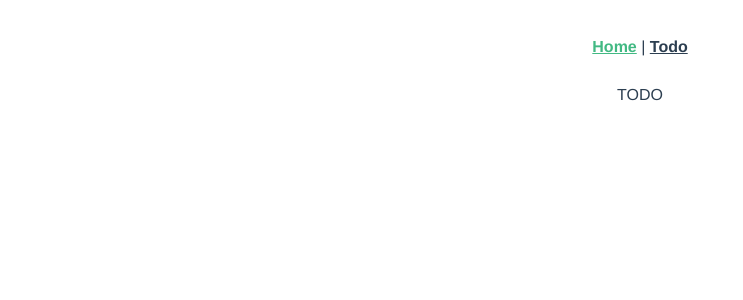
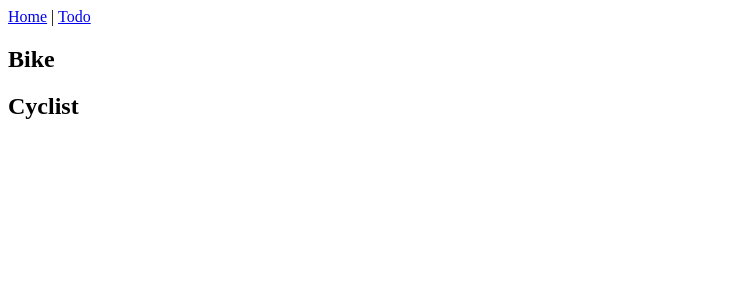
Before and after one commit to manuelleduc/sportchecklist-vue, a Vue app: page / in a window 1280 px wide. Shown: the top 300 px of the page, without its empty margins (0-743 px from the left). Built offline with nearby package versions, Linux system fonts and the light colour scheme.

Commit message:
before lazy loading translations

```diff
--- a/package.json
+++ b/package.json
@@ -15,7 +15,8 @@
     "vue-class-component": "^7.2.3",
     "vue-property-decorator": "^9.1.2",
     "vue-router": "^3.2.0",
-    "vuex": "^3.4.0"
+    "vuex": "^3.4.0",
+    "vue-i18n": "^8.24.2"
   },
   "devDependencies": {
     "@types/chai": "^4.2.11",
--- a/src/App.vue
+++ b/src/App.vue
@@ -18,25 +18,4 @@ export default class App extends Vue {
 }
 </script>
 
-<style lang="scss">
-#app {
-  font-family: Avenir, Helvetica, Arial, sans-serif;
-  -webkit-font-smoothing: antialiased;
-  -moz-osx-font-smoothing: grayscale;
-  text-align: center;
-  color: #2c3e50;
-}
-
-#nav {
-  padding: 30px;
-
-  a {
-    font-weight: bold;
-    color: #2c3e50;
-
-    &.router-link-exact-active {
-      color: #42b983;
-    }
-  }
-}
-</style>
+<style lang="scss"></style>
--- a/src/main.ts
+++ b/src/main.ts
@@ -2,8 +2,11 @@ import Vue from 'vue'
 import App from './App.vue'
 import router from './router'
 import store from './store'
+import VueI18n from 'vue-i18n'
 
 Vue.config.productionTip = false
+
+Vue.use(VueI18n)
 
 new Vue({
   router,
--- a/src/store/index.ts
+++ b/src/store/index.ts
@@ -5,30 +5,24 @@ Vue.use(Vuex)
 
 export default new Vuex.Store({
   state: {
-    count: 1,
-    todos: [
-      {id: 1, text: '...', done: true},
-      {id: 1, text: '...', done: true},
-      {id: 2, text: '...', done: false}
+    items: [
+      {
+        type: 'Bike',
+        checklist: [
+          'Loaded GPS'
+        ]
+      },
+      {
+        type: 'Cyclist',
+        checklist: [
+          'Helmet'
+        ]
+      }
     ]
+
   },
-  mutations: {
-    increment(state) {
-      state.count++
-    }
-  },
-  actions: {
-    increment({commit}) {
-      setTimeout(() => commit('increment'), 1000)
-    }
-  },
+  mutations: {},
+  actions: {},
   modules: {},
-  getters: {
-    doneTodos: state => {
-      return state.todos.filter(todo => todo.done)
-    },
-    doneTodoCount: (state, getters) => {
-      return getters.doneTodos.length
-    }
-  }
+  getters: {}
 })
--- a/src/views/Home.vue
+++ b/src/views/Home.vue
@@ -1,13 +1,20 @@
 <template>
   <div class="home">
-    TODO
+    <div v-for="item in items" :key="item.type">
+      <h2>{{ item.type }}</h2>
+    </div>
   </div>
 </template>
 
 <script lang="ts">
 import {Component, Vue} from 'vue-property-decorator';
+import {mapState} from "vuex";
 
-@Component
+@Component({
+  computed: {
+    ...mapState(['items'])
+  }
+})
 export default class Home extends Vue {
 }
 </script>
```
Also changed, not shown: src/lang/en.ts (added), src/lang/fr.ts (added), 1 other file (tests, documents, lock files or other folders).
